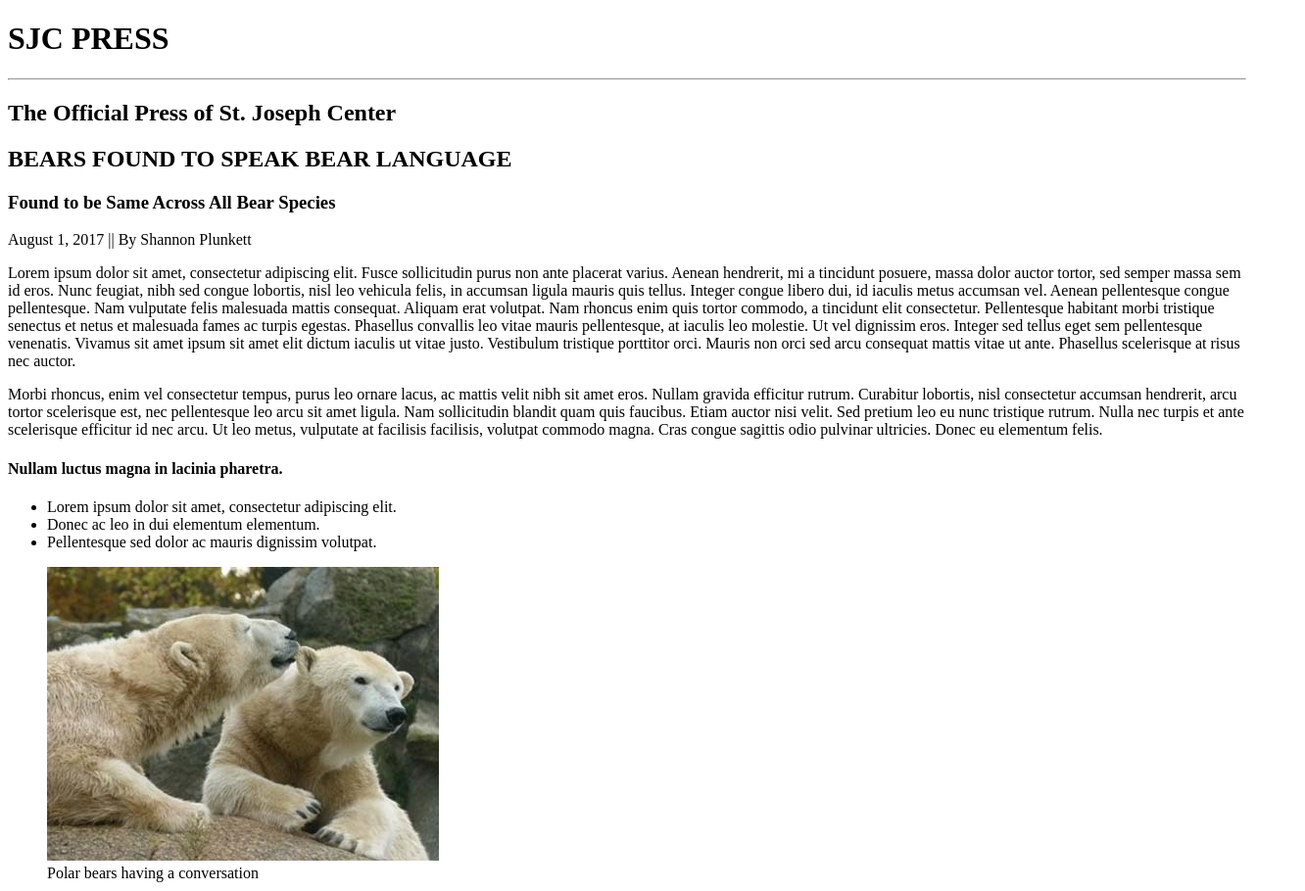
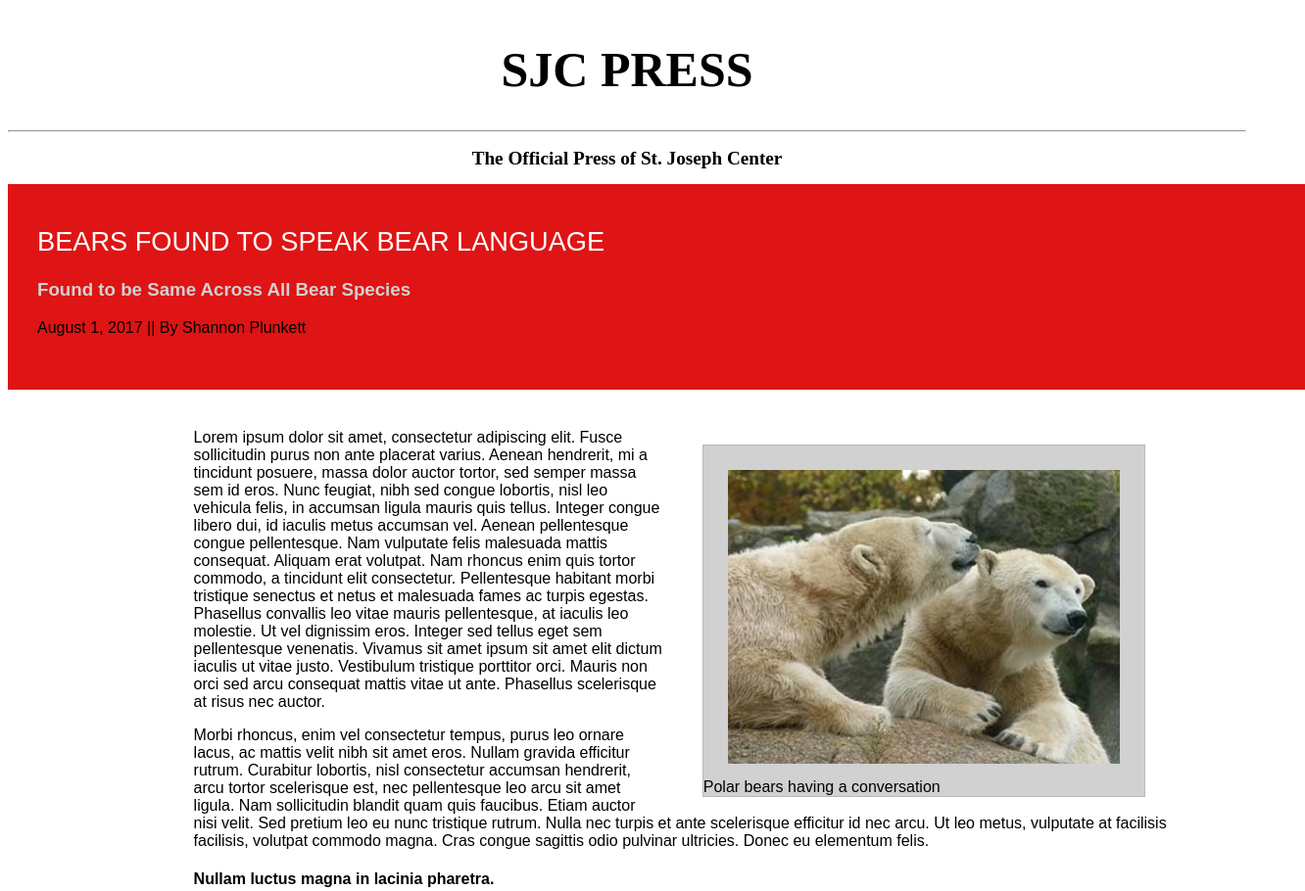
Before and after one commit to jennaleonard/news-article, a plain HTML site: page index.html in a window 1280 px wide. Shown: the top 910 px of the page at 98% size, 1332 px wide, since content can reach past the window. Drawn offline with Linux system fonts and the light colour scheme.

Commit message:
updated html and added styles.css file
restructured html and moved styles into css file

```diff
--- a/index.html
+++ b/index.html
@@ -2,25 +2,25 @@
 <html>
 <head>
 	<title>SJC Press || Breaking News</title>
-	<style type="text/css">
-		h1 {
-			text-transform: uppercase;
-		}
-	</style>
+	<link href="styles.css" rel="stylesheet"/>
 </head>
 <body>
-	<header>
+	<header class="header">
 		<h1>SJC Press</h1>
 		<hr>
 		<h2>The Official Press of St. Joseph Center</h2>
 	</header>
 	<article>
-		<header>
+		<header class="article-title">
 			<h2>BEARS FOUND TO SPEAK BEAR LANGUAGE</h2>
 			<h3>Found to be Same Across All Bear Species</h3>
 			<p>August 1, 2017 || By Shannon Plunkett</p>
 		</header>
 		<section>
+			<figure>
+				<img src="images/polar-bears-whisper.jpg" alt="Polar bears having a conversation" width="400px" height="300px">
+				<figcaption>Polar bears having a conversation</figcaption>
+			</figure>
 			<p>Lorem ipsum dolor sit amet, consectetur adipiscing elit. Fusce sollicitudin purus non ante placerat varius. Aenean hendrerit, mi a tincidunt posuere, massa dolor auctor tortor, sed semper massa sem id eros. Nunc feugiat, nibh sed congue lobortis, nisl leo vehicula felis, in accumsan ligula mauris quis tellus. Integer congue libero dui, id iaculis metus accumsan vel. Aenean pellentesque congue pellentesque. Nam vulputate felis malesuada mattis consequat. Aliquam erat volutpat. Nam rhoncus enim quis tortor commodo, a tincidunt elit consectetur. Pellentesque habitant morbi tristique senectus et netus et malesuada fames ac turpis egestas. Phasellus convallis leo vitae mauris pellentesque, at iaculis leo molestie. Ut vel dignissim eros. Integer sed tellus eget sem pellentesque venenatis. Vivamus sit amet ipsum sit amet elit dictum iaculis ut vitae justo. Vestibulum tristique porttitor orci. Mauris non orci sed arcu consequat mattis vitae ut ante. Phasellus scelerisque at risus nec auctor.</p>
 			<p>Morbi rhoncus, enim vel consectetur tempus, purus leo ornare lacus, ac mattis velit nibh sit amet eros. Nullam gravida efficitur rutrum. Curabitur lobortis, nisl consectetur accumsan hendrerit, arcu tortor scelerisque est, nec pellentesque leo arcu sit amet ligula. Nam sollicitudin blandit quam quis faucibus. Etiam auctor nisi velit. Sed pretium leo eu nunc tristique rutrum. Nulla nec turpis et ante scelerisque efficitur id nec arcu. Ut leo metus, vulputate at facilisis facilisis, volutpat commodo magna. Cras congue sagittis odio pulvinar ultricies. Donec eu elementum felis.</p>
 			<h4>Nullam luctus magna in lacinia pharetra.</h4>
@@ -29,20 +29,16 @@
 				<li>Donec ac leo in dui elementum elementum.</li>
 				<li>Pellentesque sed dolor ac mauris dignissim volutpat.</li>
 			</ul>
-			<figure>
-				<img src="images/polar-bears-whisper.jpg" alt="Polar bears having a conversation">
-				<figcaption>Polar bears having a conversation</figcaption>
-			</figure>
-			<img src="images/grizzlies-argue.jpg" alt="Grizzlies in water, appearing to argue with each other">
+			<img src="images/grizzlies-argue.jpg" alt="Grizzlies in water, appearing to argue with each other" width="640" height="406">
 			<p>In hac habitasse platea dictumst. Donec sed libero eu odio auctor pharetra vel quis purus. In iaculis risus at dui laoreet elementum. Morbi pulvinar ut purus sed semper. Nulla in orci urna. Quisque bibendum non est quis fermentum. Pellentesque habitant morbi tristique senectus et netus et malesuada fames ac turpis egestas. Nulla scelerisque, risus eget scelerisque lacinia, velit dolor eleifend metus, et gravida erat neque ac eros. Etiam odio ligula, aliquet at accumsan id, blandit vitae elit. Nam eu neque et velit feugiat interdum. Morbi blandit quis ligula ut bibendum. Etiam vehicula fermentum ante id sodales. In a leo tellus. Vestibulum porttitor tortor porttitor blandit auctor. Morbi pretium auctor bibendum.</p>
 			<p>Quisque scelerisque, tortor at placerat efficitur, nisl risus euismod eros, sit amet commodo quam tortor sit amet ligula. Donec nisi mi, gravida sit amet consequat eu, egestas ut arcu. Donec eu luctus felis, et ullamcorper erat. Sed venenatis felis dictum metus auctor, et vestibulum ex vestibulum. Sed nunc mauris, pretium quis blandit in, gravida sit amet lorem. Quisque libero sem, gravida in pellentesque ut, sollicitudin ac dui. Donec cursus gravida tortor, vitae faucibus dui malesuada quis. Sed varius turpis id commodo bibendum. Proin elit ligula, posuere convallis magna eget, tristique hendrerit libero.</p>
 			<p>Etiam posuere dictum tincidunt. Sed porta convallis quam sit amet ultrices. Praesent sed nisl dolor. Vivamus commodo dapibus velit, ac euismod nisl pretium lacinia. In nec dignissim magna. Maecenas in quam leo. Duis sit amet dui a mi vestibulum vehicula gravida quis augue. Curabitur mattis pretium turpis, sit amet mattis justo volutpat ut. Nunc sit amet volutpat magna. Cras quam sem, porta et sagittis at, molestie a urna. Suspendisse potenti. In hac habitasse platea dictumst. Phasellus tincidunt orci non vestibulum fringilla.</p>
 			<p>Etiam vitae felis iaculis, ornare sem in, tincidunt nulla. Nunc ac nisi nec nisi consectetur scelerisque. Nulla elementum, erat eu varius bibendum, lectus nunc convallis dui, at faucibus metus erat sit amet dolor. Fusce sed mauris facilisis, gravida sem sit amet, luctus erat. Aenean ligula nisi, ullamcorper a nibh vitae, ornare ullamcorper nunc. Mauris vitae aliquet augue, eu egestas eros. Ut dignissim cursus erat ac maximus. Integer eu orci sed neque commodo dapibus sed quis neque. Nam aliquam egestas ornare. Morbi tincidunt eget lorem id ultricies. Proin nec erat a lorem laoreet tempor. Sed porttitor sodales ipsum vitae aliquet. Donec finibus in mauris eu congue. Suspendisse imperdiet ac libero et aliquam. Vestibulum egestas, ante at rhoncus pellentesque, quam elit lobortis velit, nec mattis elit tellus id quam.</p>
 			<figure>
-				<img src="images/bear-waves.gif" alt="Grizzlies appear to be most social">
+				<img src="images/happy-bear.jpg" alt="Grizzlies appear to be most social" width="427" height="640">
 				<figcaption>Grizzlies appear to be most social</figcaption>
 			</figure>
-			<img src="images/pandas.jpg" alt="Group of panda bears eating bamboo">
+			<img src="images/pandas.jpg" alt="Group of panda bears eating bamboo" width="640" height="480">
 			<p>Etiam posuere dictum tincidunt. Sed porta convallis quam sit amet ultrices. Praesent sed nisl dolor. Vivamus commodo dapibus velit, ac euismod nisl pretium lacinia. In nec dignissim magna. Maecenas in quam leo. Duis sit amet dui a mi vestibulum vehicula gravida quis augue. Curabitur mattis pretium turpis, sit amet mattis justo volutpat ut. Nunc sit amet volutpat magna. Cras quam sem, porta et sagittis at, molestie a urna. Suspendisse potenti. In hac habitasse platea dictumst. Phasellus tincidunt orci non vestibulum fringilla.</p>
 			<p>Etiam vitae felis iaculis, ornare sem in, tincidunt nulla. Nunc ac nisi nec nisi consectetur scelerisque. Nulla elementum, erat eu varius bibendum, lectus nunc convallis dui, at faucibus metus erat sit amet dolor. Fusce sed mauris facilisis, gravida sem sit amet, luctus erat. Aenean ligula nisi, ullamcorper a nibh vitae, ornare ullamcorper nunc. Mauris vitae aliquet augue, eu egestas eros. Ut dignissim cursus erat ac maximus. Integer eu orci sed neque commodo dapibus sed quis neque. Nam aliquam egestas ornare. Morbi tincidunt eget lorem id ultricies. Proin nec erat a lorem laoreet tempor. Sed porttitor sodales ipsum vitae aliquet. Donec finibus in mauris eu congue. Suspendisse imperdiet ac libero et aliquam. Vestibulum egestas, ante at rhoncus pellentesque, quam elit lobortis velit, nec mattis elit tellus id quam.</p>
 		</section>
--- /dev/null
+++ b/styles.css
@@ -0,0 +1,62 @@
+h1 {
+    text-transform: uppercase;
+    font-size: 50px;
+}
+body {
+    display: grid;
+    grid-template-columns: repeat(8, 100px);
+    grid-template-rows: repeat(10, 180px);
+}
+.header {
+    text-align: center;
+    justify-content: center;
+    grid-area: 1 / 1 / 2 / span 9;
+}
+.header h2 {
+    font-size: 1.2em;
+}
+article {
+    font-family: Arial;
+    grid-area: 2 / 1 / span 11 / span 9;
+}
+.article-title {
+    background-color: rgb(223, 20, 20);
+    width: 100%;
+    height: 170px;
+    padding: 20px 30px;
+    margin-bottom: 40px;
+}
+.article-title h2 {
+    color: #fff;
+    font-weight: 500;
+    font-size: 1.7em;
+}
+.article-title h3 {
+    color:rgb(209, 209, 209);
+}
+section {
+    grid-area: 2 / 3 / span 10 / span 9;
+    margin-left: 15%;
+    margin-right: 10px;
+    max-width: 80%;
+}
+figure {
+    position: relative;
+    float: right;
+    background-color:rgb(209, 209, 209);
+    border: 1px solid rgb(185, 185, 185);
+    padding: 10px;
+}
+figcaption {
+    margin-top: 5px;
+    margin-bottom: -10px;
+    margin-left: -10px;
+}
+img {
+    float: left;
+    margin: 15px;
+}
+section p,
+section h4,
+section li {
+}
```
